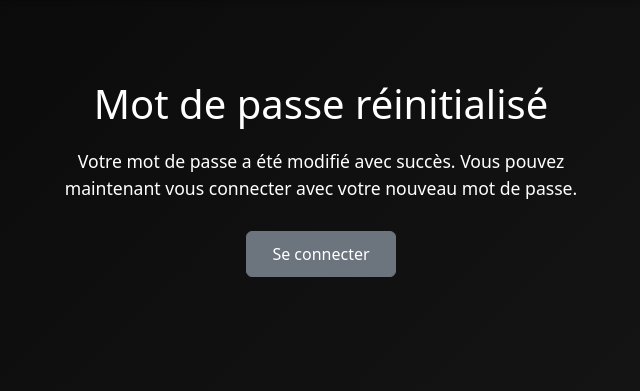
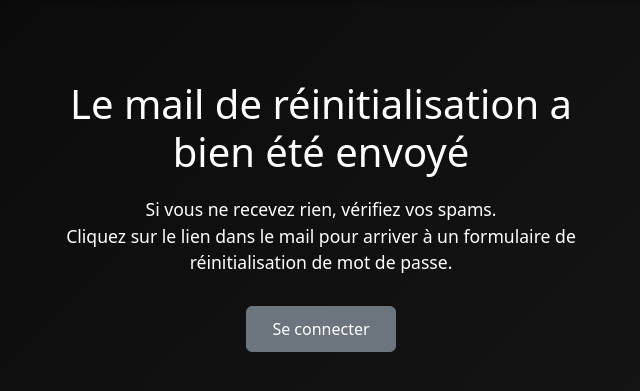
Before and after one commit to Krikcor/Stud-motors, a Django app: template src/accounts/templates/accounts/password_reset_done.html in a window 1280 px wide. Shown: the part 58-449 px from the top of the page, without its empty margins (319-959 px from the left). Run offline with Django 5.2, Linux system fonts and the light colour scheme; the template is opened without the code that fills it, so the values that code supplies are empty.

Commit message:
mise en place stmp

```diff
--- a/src/accounts/templates/accounts/password_reset.html
+++ b/src/accounts/templates/accounts/password_reset.html
@@ -118,12 +118,6 @@
             Entrez votre adresse email et vous recevrez un lien pour réinitialiser votre mot de passe.
         </p>
 
-        {% if messages %}
-            {% for message in messages %}
-                <p class="success-message">{{ message }}</p>
-            {% endfor %}
-        {% endif %}
-
         <form method="post">
             {% csrf_token %}
 
--- a/src/accounts/templates/accounts/password_reset_done.html
+++ b/src/accounts/templates/accounts/password_reset_done.html
@@ -1,16 +1,16 @@
 {% extends "base.html" %}
 
-{% block title %}Mot de passe réinitialisé{% endblock %}
+{% block title %}Mail envoye{% endblock %}
 
 {% block content %}
 
 <div class="container" style="max-width:600px; margin:80px auto; text-align:center;">
 
-    <h1 style="margin-bottom:20px;">Mot de passe réinitialisé</h1>
+    <h1 style="margin-bottom:20px;">Le mail de réinitialisation a bien été envoyé</h1>
 
     <p style="font-size:1.1rem; margin-bottom:30px;">
-        Votre mot de passe a été modifié avec succès.
-        Vous pouvez maintenant vous connecter avec votre nouveau mot de passe.
+        Si vous ne recevez rien, vérifiez vos spams.<br>
+        Cliquez sur le lien dans le mail pour arriver à un formulaire de réinitialisation de mot de passe.
     </p>
 
     <a href="{% url 'login' %}" class="btn btn-secondary" style="padding:10px 25px;">
--- a/src/registration/templates/registration/register.html
+++ b/src/registration/templates/registration/register.html
@@ -103,11 +103,6 @@
 
         <h1 class="register-title">Créez un compte :</h1>
 
-        {% if messages %}
-            {% for message in messages %}
-                <p class="success-message">{{ message }}</p>
-            {% endfor %}
-        {% endif %}
 
         <form method="post">
 
```
Also changed, not shown: src/mmotors/settings.py (+10 -2 lines).
